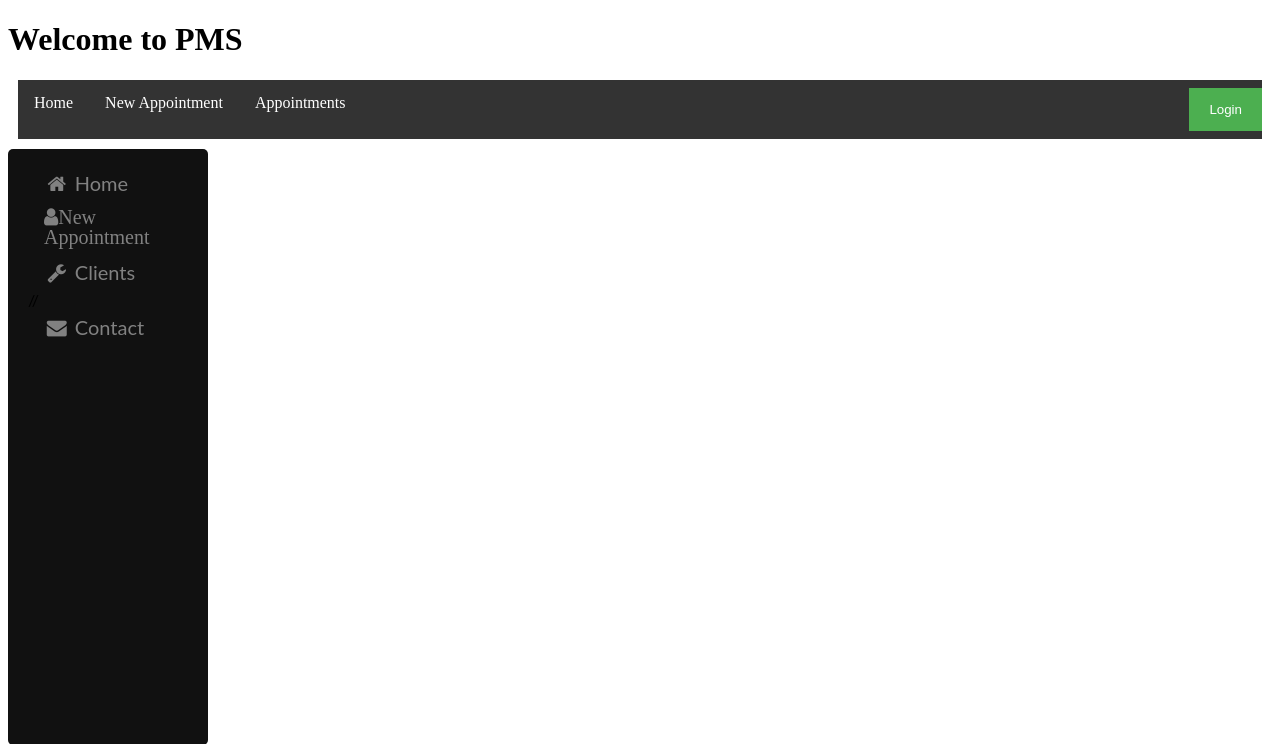
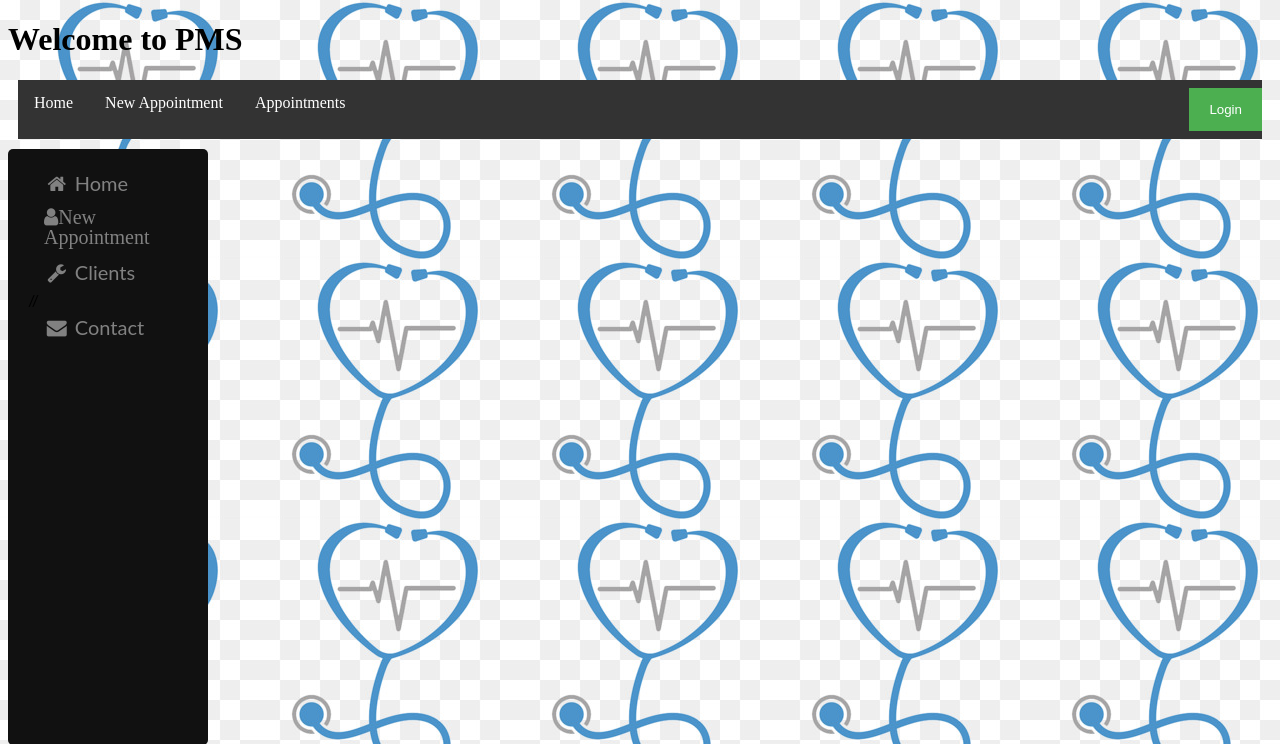
Before and after one commit to henryayuso/pms, a PHP site: page / in a window 1280 px wide. Shown: the top 744 px of the page. Run offline with PHP 8.4, Linux system fonts and the light colour scheme.

Commit message:
Update style.css

```diff
--- a/style.css
+++ b/style.css
@@ -57,6 +57,7 @@ div {
 }
 <!---==============login modal========-->
 body {font-family: Arial, Helvetica, sans-serif;}
+
 /* Full-width input fields */
 input[type=text], input[type=password] {
   width: 100%;
@@ -197,3 +198,6 @@ span.psw {
   .sidebar a {font-size: 18px;}
 }
 /* -------------------end-side bar settings-----------------------*/
+body {
+  background-image: url(" images/scope.jpg ");
+}
```
